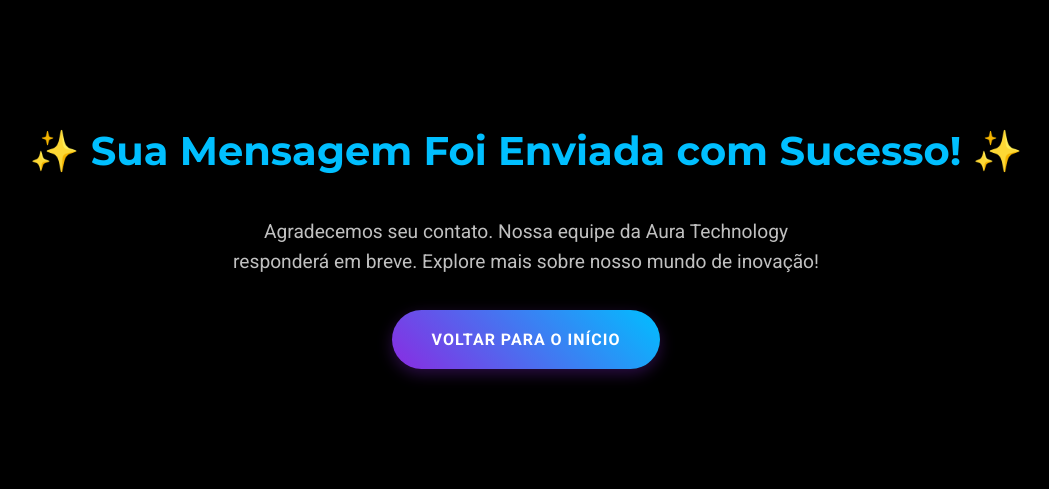
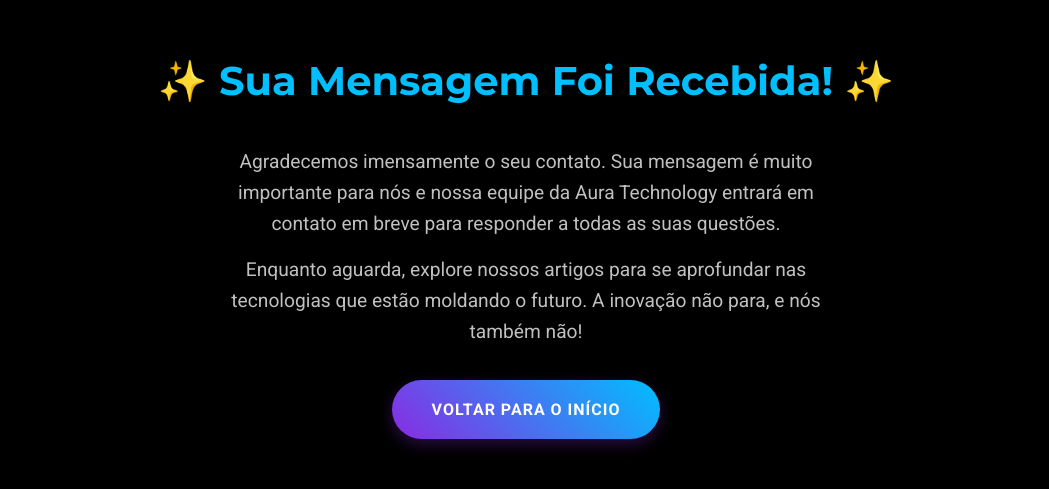
Before and after one commit to Linda-fevereiro/aura-technology, a plain HTML site: page success.html in a window 1280 px wide. Shown: the part 157-646 px from the top of the page, without its empty margins (114-1163 px from the left). Drawn offline with Linux system fonts and the light colour scheme.

Commit message:
Aprimoramento da pagina de sucesso

```diff
--- a/success.html
+++ b/success.html
@@ -3,12 +3,15 @@
 <head>
     <meta charset="UTF-8">
     <meta name="viewport" content="width=device-width, initial-scale=1.0">
-    <title>Mensagem Enviada! | Aura Technology</title>
-    <link rel="stylesheet" href="css/style.css"> <link rel="icon" href="images/favicon.ico" type="image/x-icon"> </head>
+    <title>Mensagem Enviada com Sucesso | Aura Technology</title>
+    <link rel="stylesheet" href="css/style.css">
+    <link rel="icon" href="images/favicon.ico" type="image/x-icon">
+</head>
 <body>
     <main class="success-page-content">
-        <h2>✨ Sua Mensagem Foi Enviada com Sucesso! ✨</h2>
-        <p>Agradecemos seu contato. Nossa equipe da Aura Technology responderá em breve. Explore mais sobre nosso mundo de inovação!</p>
+        <h2>✨ Sua Mensagem Foi Recebida! ✨</h2>
+        <p>Agradecemos imensamente o seu contato. Sua mensagem é muito importante para nós e nossa equipe da Aura Technology entrará em contato em breve para responder a todas as suas questões.</p>
+        <p>Enquanto aguarda, explore nossos artigos para se aprofundar nas tecnologias que estão moldando o futuro. A inovação não para, e nós também não!</p>
         <a href="index.html" class="btn primary">Voltar para o Início</a>
     </main>
 </body>
```
